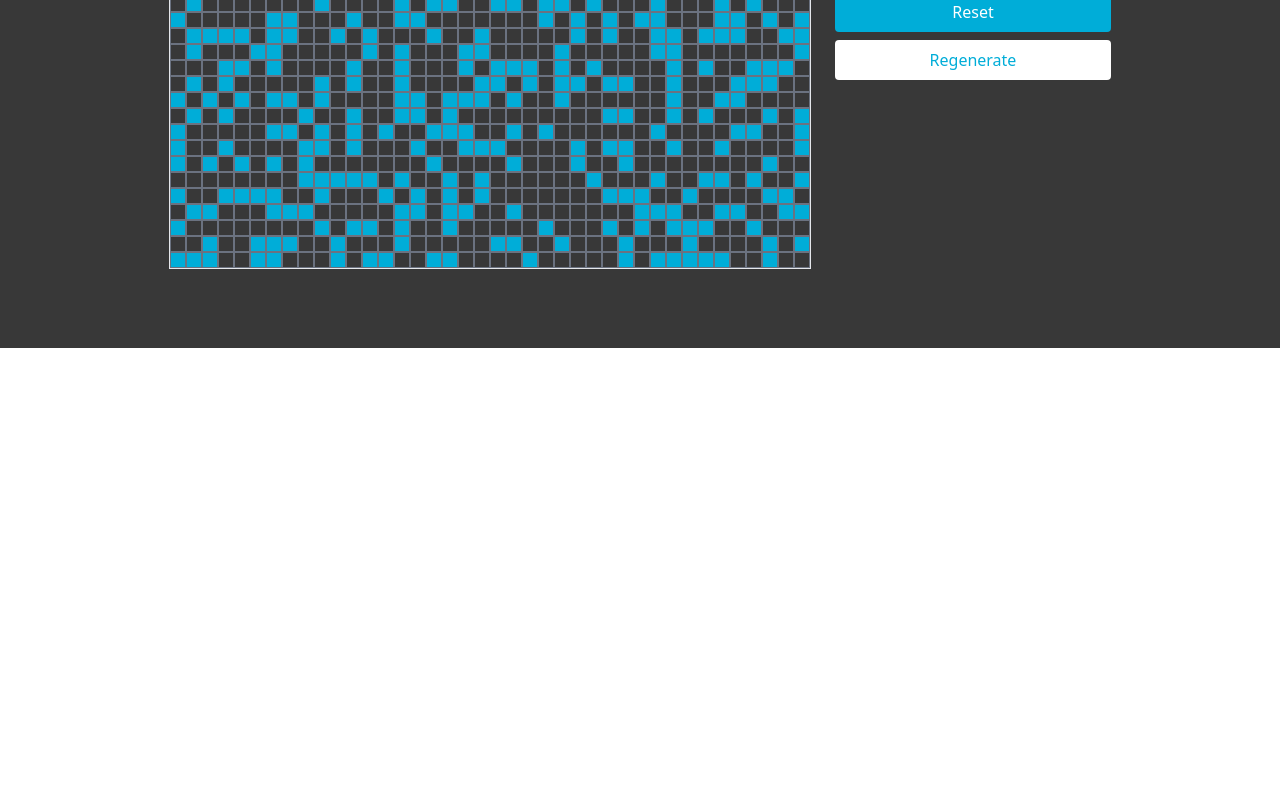
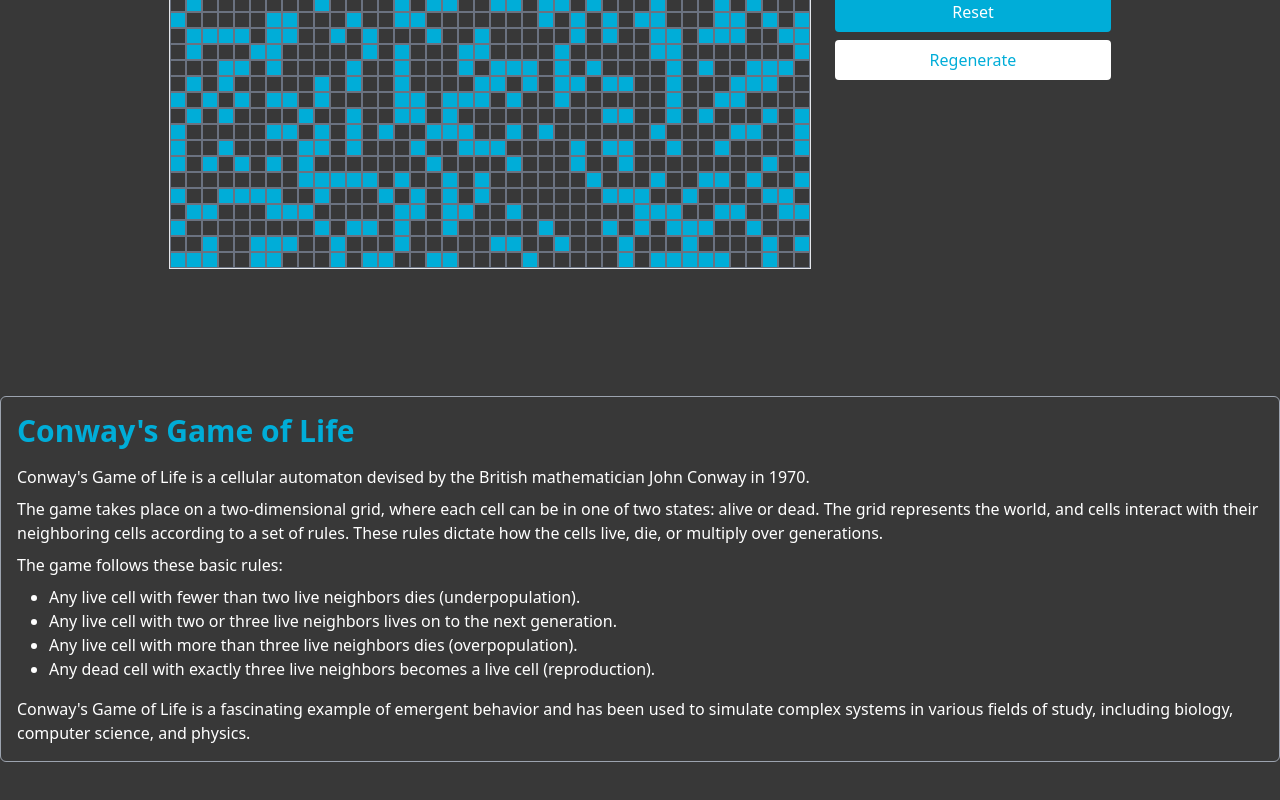
Before and after one commit to pvwnthem/gomathx, a React (Vite) app in the folder client/: page /tools/game-of-life in a window 1280 px wide. Shown: the part 452-1252 px from the top of the page. Before the commit the page ends 800 px from the top, so only its background shows below. Built offline with nearby package versions, Linux system fonts and the light colour scheme.

Commit message:
add description to game of life

```diff
--- /dev/null
+++ b/client/src/components/text/GameOfLifeDescription.tsx
@@ -0,0 +1,32 @@
+import React from "react";
+
+function GameOfLifeDescription() {
+  return (
+    <div className="max-w-1/2 mx-auto p-4 border border-gray-400 rounded-md">
+      <h2 className="text-3xl font-bold mb-4 go">Conway's Game of Life</h2>
+      <p className="mb-2 text-white">
+        Conway's Game of Life is a cellular automaton devised by the British mathematician John Conway in 1970.
+      </p>
+      <p className="mb-2 text-white">
+        The game takes place on a two-dimensional grid, where each cell can be in one of two states: alive or dead.
+        The grid represents the world, and cells interact with their neighboring cells according to a set of rules.
+        These rules dictate how the cells live, die, or multiply over generations.
+      </p>
+      <p className="mb-2 text-white">
+        The game follows these basic rules:
+      </p>
+      <ul className="list-disc pl-8 mb-4 text-white">
+        <li>Any live cell with fewer than two live neighbors dies (underpopulation).</li>
+        <li>Any live cell with two or three live neighbors lives on to the next generation.</li>
+        <li>Any live cell with more than three live neighbors dies (overpopulation).</li>
+        <li>Any dead cell with exactly three live neighbors becomes a live cell (reproduction).</li>
+      </ul>
+      <p className="text-white">
+        Conway's Game of Life is a fascinating example of emergent behavior and has been used to simulate complex systems
+        in various fields of study, including biology, computer science, and physics.
+      </p>
+    </div>
+  );
+};
+
+export default GameOfLifeDescription;
--- a/client/src/components/tools/GameOfLife.tsx
+++ b/client/src/components/tools/GameOfLife.tsx
@@ -2,6 +2,7 @@ import React, { useEffect, useState, useCallback } from 'react';
 import axios from 'axios';
 
 import '../styles/GameOfLife.tool.component.css';
+import GameOfLifeDescription from '../text/GameOfLifeDescription';
 
 const GRID_SIZE = 40;
 
@@ -68,7 +69,8 @@ const GameOfLife = () => {
   }, [isRunning, handleNextGeneration, speed]);
 
   return (
-    <div className='w-screen h-screen flex items-center justify-center background'>
+    <div className='background'>
+      <div className='w-screen h-screen flex items-center justify-center'>
         <div className='grid background border' style={{ gridTemplateColumns: `repeat(${GRID_SIZE}, 1fr)`, gridTemplateRows: `repeat(${GRID_SIZE}, 1fr)` }}>
           {/* Render the grid */}
           {grid.map((row, rowIndex) =>
@@ -122,6 +124,10 @@ const GameOfLife = () => {
           </button>
         </div>
       </div>
+      <div className='w-screen h-screen py-12'>
+        <GameOfLifeDescription />
+      </div>
+    </div>
   );
 };
 
```
Lines whose indentation alone changed are shown as unchanged.
